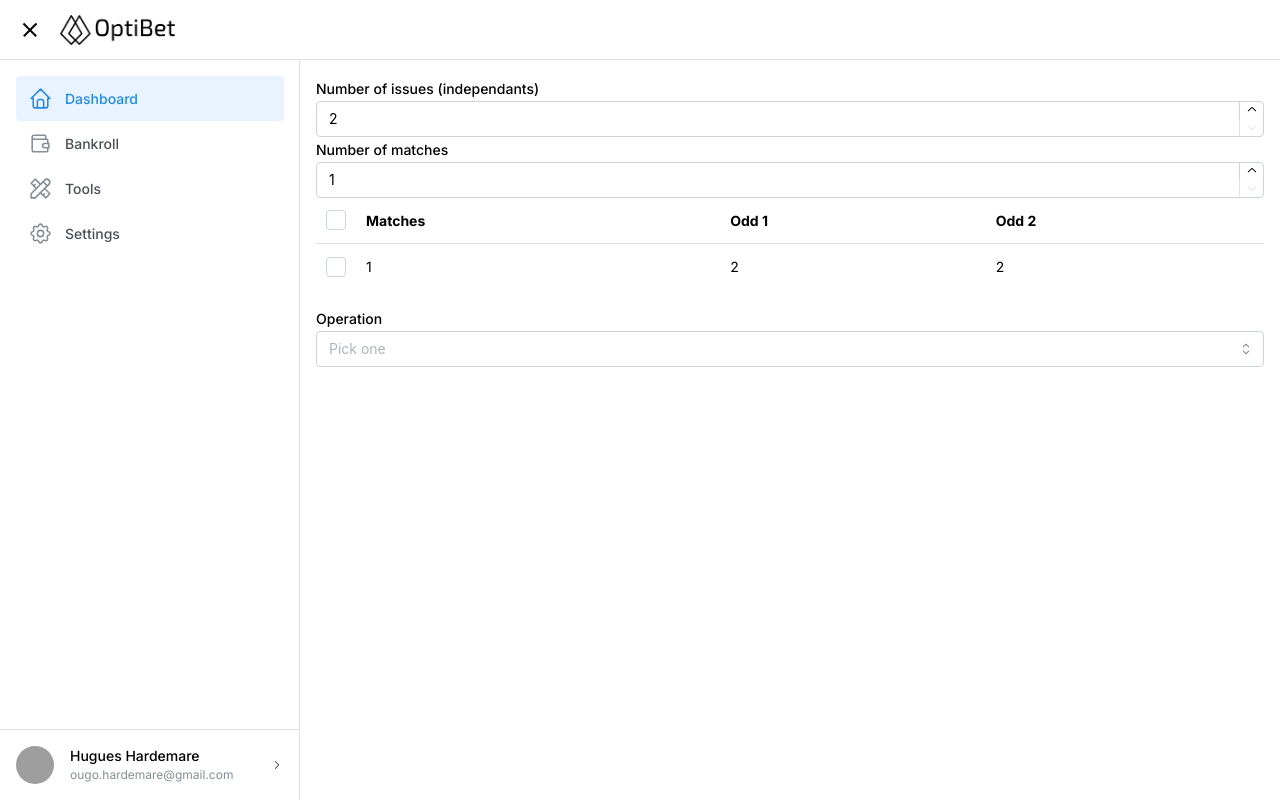
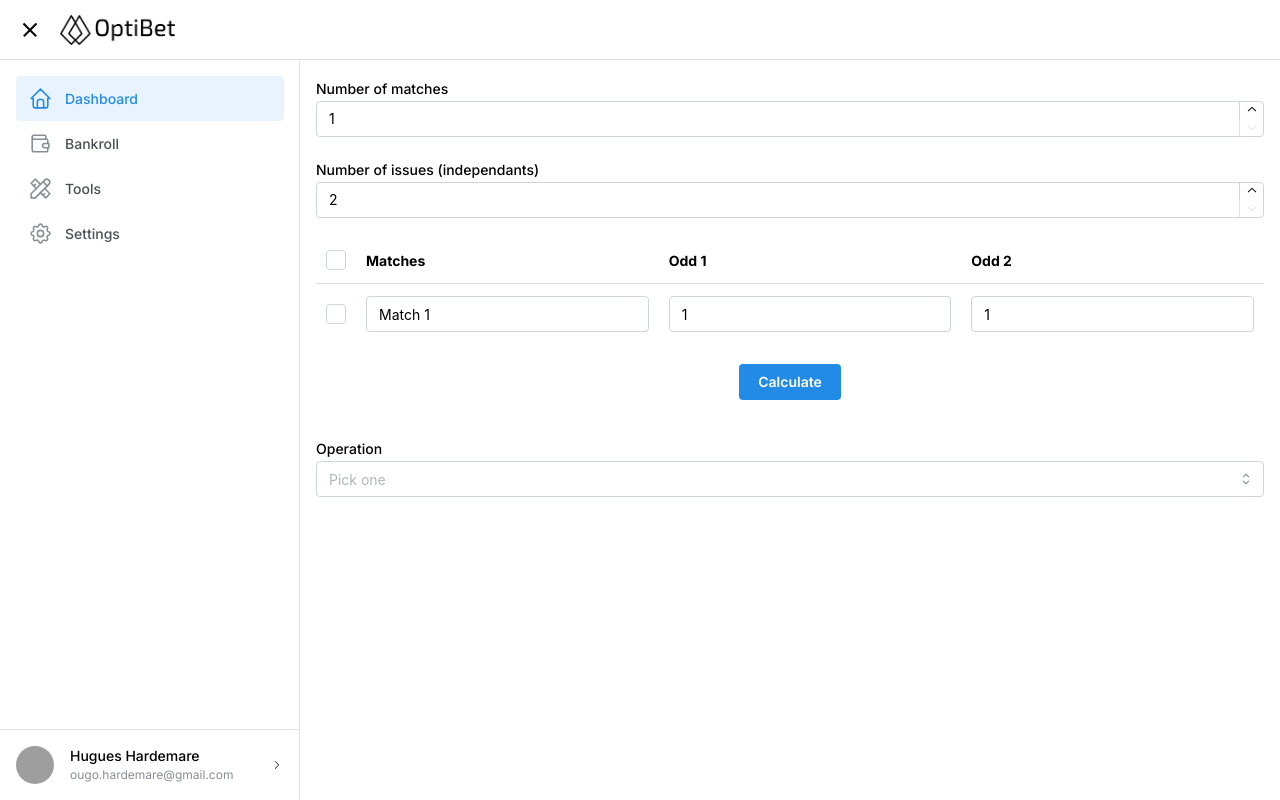
Before and after one commit to hughdmr/OBet_, a Next.js app: page /tool/value in a window 1280 px wide. Built offline with nearby package versions, Linux system fonts and the light colour scheme; grey boxes are pictures that could not be loaded.

Commit message:
button calculate -> new rows

```diff
--- a/src/app/tool/value/page.tsx
+++ b/src/app/tool/value/page.tsx
@@ -8,13 +8,17 @@ import classes from '../../../components/ValueInputs.module.css';
 export default function Home() {
   const [betNumber, setBetNumber] = useState(1);
   const [issuesNumber, setIssuesNumber] = useState(2);
+  const [operationType, setOperationType] = useState<string | null>(null); // État pour l'opération sélectionnée
 
   return (
     <div className={classes.container}>
+      <InputBetNumber setBetNumber={setBetNumber} />
       <InputIssuesNumber setIssuesNumber={setIssuesNumber} />
-      <InputBetNumber setBetNumber={setBetNumber} />
-      <TableInput betNumber={betNumber} issuesNumber={issuesNumber} />
-      <InputOperationType />
+      <div className={classes.scrollable}>
+      <TableInput betNumber={betNumber} issuesNumber={issuesNumber} operationType={operationType} />
+      </div>
+      {/* Ici, l'input apparaîtra juste sous le tableau */}
+      <InputOperationType setOperationType={setOperationType} />
     </div>
   );
 }
--- a/src/components/TableInput.tsx
+++ b/src/components/TableInput.tsx
@@ -1,20 +1,60 @@
 import cx from 'clsx';
-import { useState } from 'react';
-import { Table, Checkbox, ScrollArea, rem } from '@mantine/core';
+import { useState, useEffect } from 'react';
+import { Table, TextInput, Checkbox, rem, Button } from '@mantine/core';
 import classes from './TableInput.module.css';
 
 interface TableInputProps {
   betNumber: number;
   issuesNumber: number;
+  operationType: string | null;
 }
 
-export function TableInput({ betNumber, issuesNumber }: TableInputProps) {
+export function TableInput({ betNumber, issuesNumber, operationType }: TableInputProps) {
+  const [data, setData] = useState(() =>
+    Array.from({ length: betNumber }, (_, index) => ({
+      id: (index + 1).toString(),
+      match: `Match ${index + 1}`,
+      odds: Array.from({ length: issuesNumber }, () => '1'), // Default to '1' for multiplication
+    }))
+  );
+
   const [selection, setSelection] = useState<string[]>([]);
+  const [showNewRows, setShowNewRows] = useState(false);
 
-  const data = Array.from({ length: betNumber }, (_, index) => ({
+  useEffect(() => {
+    setData(() =>
+      Array.from({ length: betNumber }, (_, index) => ({
         id: (index + 1).toString(),
-    odds: Array.from({ length: issuesNumber }, () => issuesNumber.toString()), // Chaque odd est le nombre total d'issues
-  }));
+        match: `Match ${index + 1}`,
+        odds: Array.from({ length: issuesNumber }, () => '1'), // Default to '1' for multiplication
+      }))
+    );
+    setSelection([]);
+    setShowNewRows(false);
+  }, [betNumber, issuesNumber]);
+
+  const handleInputChange = (id: string, index: number, value: string) => {
+    setData((prevData) =>
+      prevData.map((item) =>
+        item.id === id
+          ? {
+              ...item,
+              odds: item.odds.map((odd, i) => (i === index ? value : odd)),
+            }
+          : item
+      )
+    );
+  };
+
+  const handleMatchChange = (id: string, value: string) => {
+    setData((prevData) =>
+      prevData.map((item) =>
+        item.id === id
+          ? { ...item, match: value }
+          : item
+      )
+    );
+  };
 
   const toggleRow = (id: string) =>
     setSelection((current) =>
@@ -24,23 +64,85 @@ export function TableInput({ betNumber, issuesNumber }: TableInputProps) {
   const toggleAll = () =>
     setSelection((current) => (current.length === data.length ? [] : data.map((item) => item.id)));
 
-  const rows = data.map((item) => {
+  const calculateNewRowValues = (odds: string[]) => {
+    if (operationType === 'Combined (Intersection with independants events)') {
+      // Example calculation for Combined operation
+      return odds.reduce((acc, curr) => acc * parseFloat(curr), 1).toFixed(2);
+    } else if (operationType === 'Soustraction (Privation with independants events)') {
+      // Example calculation for Soustraction operation
+      return odds.reduce((acc, curr) => acc - parseFloat(curr), 0).toFixed(2);
+    } else if (operationType === 'Multichance Separated (Union with combined null)') {
+      // Example calculation for Multichance Separated operation
+      return odds.reduce((acc, curr) => Math.max(acc, parseFloat(curr)), 0).toFixed(2);
+    } else if (operationType === 'Multichance Unseparated (Union with combined not null)') {
+      // Example calculation for Multichance Unseparated operation
+      return odds.reduce((acc, curr) => Math.max(acc, parseFloat(curr)), 0).toFixed(2);
+    }
+    return '0.00';
+  };
+
+  const rows = data.flatMap((item) => {
     const selected = selection.includes(item.id);
-    return (
+
+    // Row for existing data
+    const originalRow = (
       <Table.Tr key={item.id} className={cx({ [classes.rowSelected]: selected })}>
         <Table.Td>
           <Checkbox checked={selected} onChange={() => toggleRow(item.id)} />
         </Table.Td>
-        <Table.Td>{item.id}</Table.Td>
+        <Table.Td>
+          <TextInput
+            type="text"
+            value={item.match}
+            onChange={(e) => handleMatchChange(item.id, e.target.value)}
+            style={{ width: '100%' }}
+          />
+        </Table.Td>
         {item.odds.map((odd, index) => (
-          <Table.Td key={index}>{odd}</Table.Td>
+          <Table.Td key={index} style={{ minWidth: rem(120) }}>
+            <TextInput
+              type="text"
+              value={odd}
+              onChange={(e) => handleInputChange(item.id, index, e.target.value)}
+              style={{ width: '100%' }}
+            />
+          </Table.Td>
         ))}
       </Table.Tr>
     );
+
+    // Row for additional non-editable data, shown only if `showNewRows` is true
+    const newRow = showNewRows ? (
+      <Table.Tr key={`new-${item.id}`} className={cx(classes.nonEditableRow)}>
+        <Table.Td />
+        <Table.Td>
+          <TextInput
+            type="text"
+            value={`${item.match} FO`}
+            readOnly
+            style={{ width: '100%' }}
+          />
+        </Table.Td>
+        {item.odds.map((odd, index) => (
+          <Table.Td key={`new-${item.id}-${index}`} style={{ minWidth: rem(120) }}>
+            <TextInput
+              type="text"
+              value={calculateNewRowValues(item.odds)}
+              readOnly
+              style={{ width: '100%' }}
+            />
+          </Table.Td>
+        ))}
+      </Table.Tr>
+    ) : null;
+
+    return [originalRow, newRow].filter(Boolean);
   });
 
   return (
-    <ScrollArea>
+    <div style={{ display: 'flex', flexDirection: 'column', alignItems: 'center'}}>
+      <div style={{ overflowX: 'auto', width: '100%' }}>
+        <div style={{ maxHeight: 'calc(100vh - 80px)', overflowY: 'auto' }}>
           <Table miw={800} verticalSpacing="sm">
             <Table.Thead>
               <Table.Tr>
@@ -51,14 +153,21 @@ export function TableInput({ betNumber, issuesNumber }: TableInputProps) {
                     indeterminate={selection.length > 0 && selection.length !== data.length}
                   />
                 </Table.Th>
-            <Table.Th>Matches</Table.Th>
+                <Table.Th style={{ minWidth: rem(150) }}>Matches</Table.Th>
                 {Array.from({ length: issuesNumber }, (_, index) => (
-              <Table.Th key={index}>Odd {index + 1}</Table.Th>
+                  <Table.Th key={index} style={{ minWidth: rem(120) }}>Odd {index + 1}</Table.Th>
                 ))}
               </Table.Tr>
             </Table.Thead>
             <Table.Tbody>{rows}</Table.Tbody>
           </Table>
-    </ScrollArea>
+        </div>
+      </div>
+      <div style={{ marginTop: '20px' }}>
+        <Button onClick={() => setShowNewRows(true)}>
+          Calculate
+        </Button>
+      </div>
+    </div>
   );
 }
--- a/src/components/ValueInputs.module.css
+++ b/src/components/ValueInputs.module.css
@@ -1,7 +1,13 @@
-/* .invalid {
-    background-color: var(--mantine-color-red-light);
-  }
+/* ValueInputs.module.css */
+.container {
+  display: flex;
+  flex-direction: column;
+  gap: 20px; /* Un espace raisonnable entre chaque élément */
+  height: auto; /* S'assure que le conteneur n'étend pas la hauteur */
+}
 
-  .icon {
-    color: light-dark(var(--mantine-color-red-6), var(--mantine-color-red-7));
-  } */
+.scrollable {
+  width: 100%; /* S'assure que le tableau prend toute la largeur disponible */
+  overflow-x: auto; /* Permet le défilement horizontal si nécessaire */
+  max-height: 100%; /* Ajuste la hauteur pour éviter des comportements inattendus */
+}
--- a/src/components/ValueInputs.tsx
+++ b/src/components/ValueInputs.tsx
@@ -1,6 +1,11 @@
 'use client'
-import { NumberInput, Select } from '@mantine/core';
 
+import { NumberInput, Select, Table, TextInput, Checkbox, rem, Button } from '@mantine/core';
+import cx from 'clsx';
+import { useState, useEffect } from 'react';
+import classes from './TableInput.module.css';
+
+// Composants InputIssuesNumber, InputBetNumber et InputOperationType
 interface InputIssuesNumberProps {
   setIssuesNumber: (value: number) => void;
 }
@@ -9,11 +14,11 @@ export function InputIssuesNumber({ setIssuesNumber }: InputIssuesNumberProps) {
   return (
     <NumberInput
       label="Number of issues (independants)"
-      placeholder="Number between 2 and 100"
+      placeholder="Number between 2 and 20"
       defaultValue={2}
       clampBehavior="strict"
       min={2}
-      max={100}
+      max={20}
       allowDecimal={false}
       stepHoldDelay={500}
       stepHoldInterval={100}
@@ -43,14 +48,111 @@ export function InputBetNumber({ setBetNumber }: InputBetNumberProps) {
   );
 }
 
-export function InputOperationType() {
+export function InputOperationType({ setOperationType }: { setOperationType: (value: string) => void }) {
   return (
     <Select
       mt="md"
       comboboxProps={{ withinPortal: true }}
-      data={['Combined (Intersection with independants events)', 'Soustraction (Privation with independants events)', 'Multichance Separated (Union with combined null)', 'Multichance Unseparated (Union with combined not null)']}
+      data={[
+        'Combined (Intersection with independants events)',
+        'Soustraction (Privation with independants events)',
+        'Multichance Separated (Union with combined null)',
+        'Multichance Unseparated (Union with combined not null)'
+      ]}
       placeholder="Pick one"
       label="Operation"
+      onChange={(value) => setOperationType} // Ajoutez cette ligne pour mettre à jour le type d'opération
     />
   );
 }
+
+// Composant principal avec la logique d'affichage
+export function TableInput({ betNumber, issuesNumber }: { betNumber: number; issuesNumber: number }) {
+  const [data, setData] = useState(() =>
+    Array.from({ length: betNumber }, (_, index) => ({
+      id: (index + 1).toString(),
+      match: `Match ${index + 1}`,
+      odds: Array.from({ length: issuesNumber }, () => '1.00'), // Valeur par défaut des odds
+    }))
+  );
+
+  const [operationType, setOperationType] = useState<string | null>(null); // État pour stocker l'opération sélectionnée
+  const [showNewRows, setShowNewRows] = useState(false);
+
+  useEffect(() => {
+    setData(() =>
+      Array.from({ length: betNumber }, (_, index) => ({
+        id: (index + 1).toString(),
+        match: `Match ${index + 1}`,
+        odds: Array.from({ length: issuesNumber }, () => '1.00'), // Réinitialisation
+      }))
+    );
+    setShowNewRows(false);
+  }, [betNumber, issuesNumber]);
+
+  // Calculer la multiplication des valeurs dans la colonne "odd1" si l'option "Combined" est sélectionnée
+  const calculateCombinedOdds = () => {
+    if (operationType === 'Combined (Intersection with independants events)') {
+      const odd1Values = data.map((item) => parseFloat(item.odds[0] || '1')); // Multiplier seulement la première colonne
+      return odd1Values.reduce((acc, odd) => acc * odd, 1).toFixed(2); // Multiplication des odds
+    }
+    return null;
+  };
+
+  const handleInputChange = (id: string, index: number, value: string) => {
+    setData((prevData) =>
+      prevData.map((item) =>
+        item.id === id
+          ? {
+              ...item,
+              odds: item.odds.map((odd, i) => (i === index ? value : odd)),
+            }
+          : item
+      )
+    );
+  };
+
+  const rows = data.map((item) => (
+    <Table.Tr key={item.id}>
+      <Table.Td>{item.match}</Table.Td>
+      {item.odds.map((odd, index) => (
+        <Table.Td key={index}>
+          <TextInput
+            type="text"
+            value={odd}
+            onChange={(e) => handleInputChange(item.id, index, e.target.value)}
+            style={{ width: '100%' }}
+          />
+        </Table.Td>
+      ))}
+    </Table.Tr>
+  ));
+
+  const combinedOddsResult = calculateCombinedOdds(); // Calculer les odds combinés
+
+  return (
+    <div style={{ display: 'flex', flexDirection: 'column', alignItems: 'center' }}>
+      <InputOperationType setOperationType={setOperationType} /> {/* Sélection d'opération */}
+      <div style={{ overflowX: 'auto', width: '100%' }}>
+        <Table miw={800} verticalSpacing="sm">
+          <Table.Thead>
+            <Table.Tr>
+              <Table.Th>Matches</Table.Th>
+              {Array.from({ length: issuesNumber }, (_, index) => (
+                <Table.Th key={index}>Odd {index + 1}</Table.Th>
+              ))}
+            </Table.Tr>
+          </Table.Thead>
+          <Table.Tbody>{rows}</Table.Tbody>
+        </Table>
+      </div>
+      {/* Afficher le résultat seulement si l'option "Combined" est sélectionnée */}
+      {combinedOddsResult && (
+        <div style={{ marginTop: '20px' }}>
+          <p><strong>Combined odds result (Odd1):</strong> {combinedOddsResult}</p>
+        </div>
+      )}
+      <Button onClick={() => setShowNewRows(true)} style={{ marginTop: '20px' }}>Calculate</Button>
+    </div>
+  );
+}
```
Lines whose indentation alone changed are shown as unchanged.
